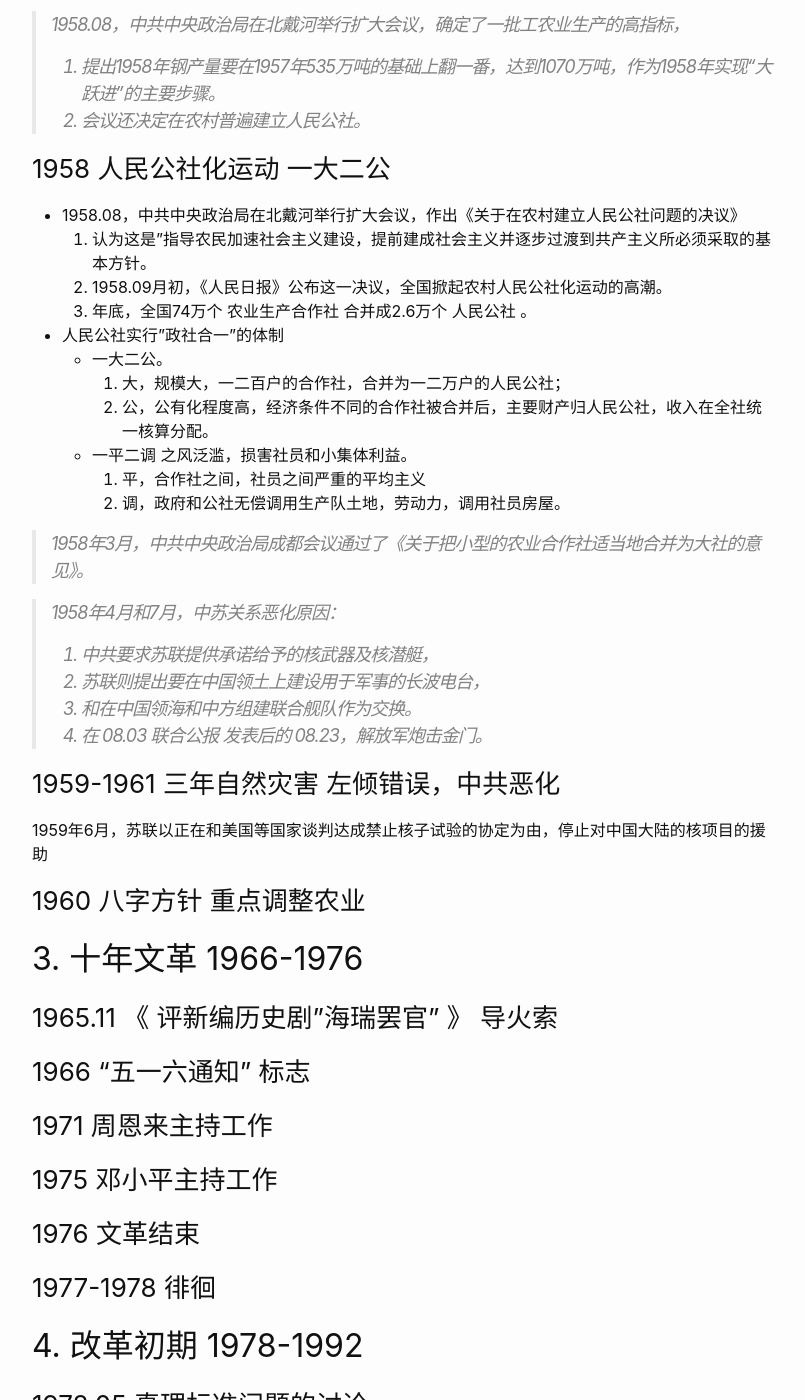
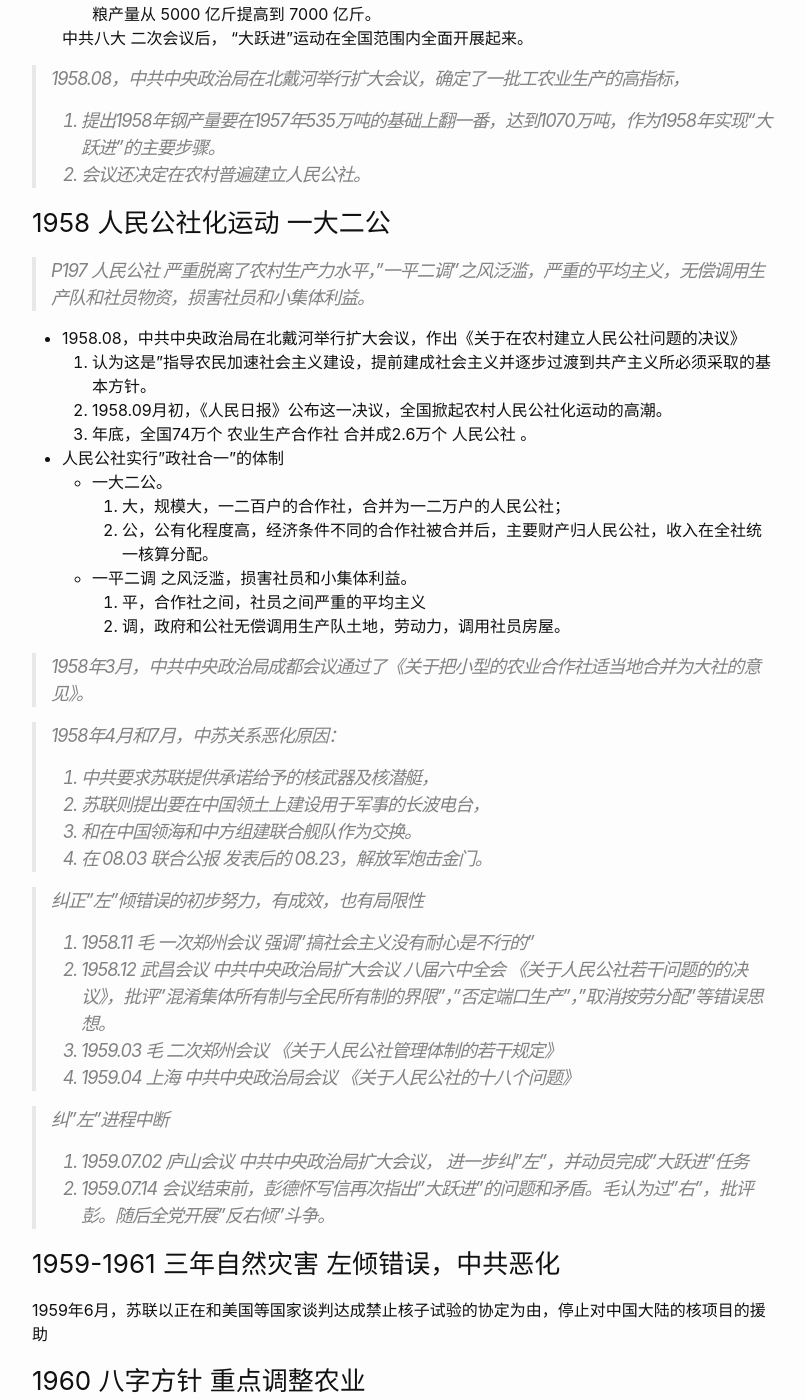
Before and after one commit to wangtiga/wangtiga.github.io, a Jekyll site: the page built from _posts/2020-11-15-3708_summary.md, in a window 1280 px wide and 1400 px high, scrolled down 9822 px. Shown: the whole window, without its empty margins (238-1043 px from the left). Built offline with Jekyll 4.4.1, drawn with Linux system fonts in a browser that asks for light colours; some of the changed text lies outside the part shown.

Commit message:
updated from notep

```diff
--- a/_posts/2020-11-15-3708_summary.md
+++ b/_posts/2020-11-15-3708_summary.md
@@ -258,12 +258,15 @@ TODO 第一次鸦片战争时期开设的几个通商口岸只有香港起到真
 
 ### 1958.05.05  大跃进                          放卫星，大炼钢铁
 
+> P196 大跃进 以高指标，瞎指挥，浮夸风和"共产风"为主要标志的"左"倾错误严重泛滥开来，严重破坏了国民主各部门的综合平衡。
+
 - 1958.05 中共八大二次会议正式通过了 第二个五年计划
 
   1. 比1956.09 中共八大 提出的建议指标提高了很多
   2. 第二个五年计划最后一年 1962 年的预期产量，钢产量从原先的 1200 万吨提高到 3000 万吨，粮产量从 5000 亿斤提高到 7000 亿斤。
 
-中共八大 二次会议后， "大跃进"运动在全国范围内全面开展起来。
+  中共八大 二次会议后， "大跃进"运动在全国范围内全面开展起来。
+
 
 > 1958.08，中共中央政治局在北戴河举行扩大会议，确定了一批工农业生产的高指标，
 1. 提出1958年钢产量要在1957年535万吨的基础上翻一番，达到1070万吨，作为1958年实现“大跃进”的主要步骤。
@@ -271,6 +274,7 @@ TODO 第一次鸦片战争时期开设的几个通商口岸只有香港起到真
 
 ### 1958        人民公社化运动                  一大二公
 
+> P197 人民公社 严重脱离了农村生产力水平，"一平二调"之风泛滥，严重的平均主义，无偿调用生产队和社员物资，损害社员和小集体利益。
 
 - 1958.08，中共中央政治局在北戴河举行扩大会议，作出《关于在农村建立人民公社问题的决议》
   1. 认为这是"指导农民加速社会主义建设，提前建成社会主义并逐步过渡到共产主义所必须采取的基本方针。
@@ -293,6 +297,16 @@ TODO 第一次鸦片战争时期开设的几个通商口岸只有香港起到真
 2. 苏联则提出要在中国领土上建设用于军事的长波电台，
 3. 和在中国领海和中方组建联合舰队作为交换。
 4. 在 08.03 联合公报 发表后的 08.23，解放军炮击金门。
+
+> 纠正"左"倾错误的初步努力，有成效，也有局限性
+1. 1958.11 毛 一次郑州会议 强调"搞社会主义没有耐心是不行的"
+2. 1958.12 武昌会议 中共中央政治局扩大会议  八届六中全会 《关于人民公社若干问题的的决议》，批评"混淆集体所有制与全民所有制的界限"，"否定端口生产"，"取消按劳分配"等错误思想。
+3. 1959.03 毛 二次郑州会议 《关于人民公社管理体制的若干规定》
+4. 1959.04 上海 中共中央政治局会议 《关于人民公社的十八个问题》
+
+> 纠"左"进程中断
+1. 1959.07.02 庐山会议 中共中央政治局扩大会议， 进一步纠"左"，并动员完成"大跃进"任务
+2. 1959.07.14 会议结束前，彭德怀写信再次指出"大跃进"的问题和矛盾。毛认为过"右"，批评彭。随后全党开展"反右倾"斗争。
 
 ### 1959-1961   三年自然灾害                    左倾错误，中共恶化
 
```
Also changed, not shown: _posts/2020-11-21-3708_2020_08.md (+8 -1 lines).
